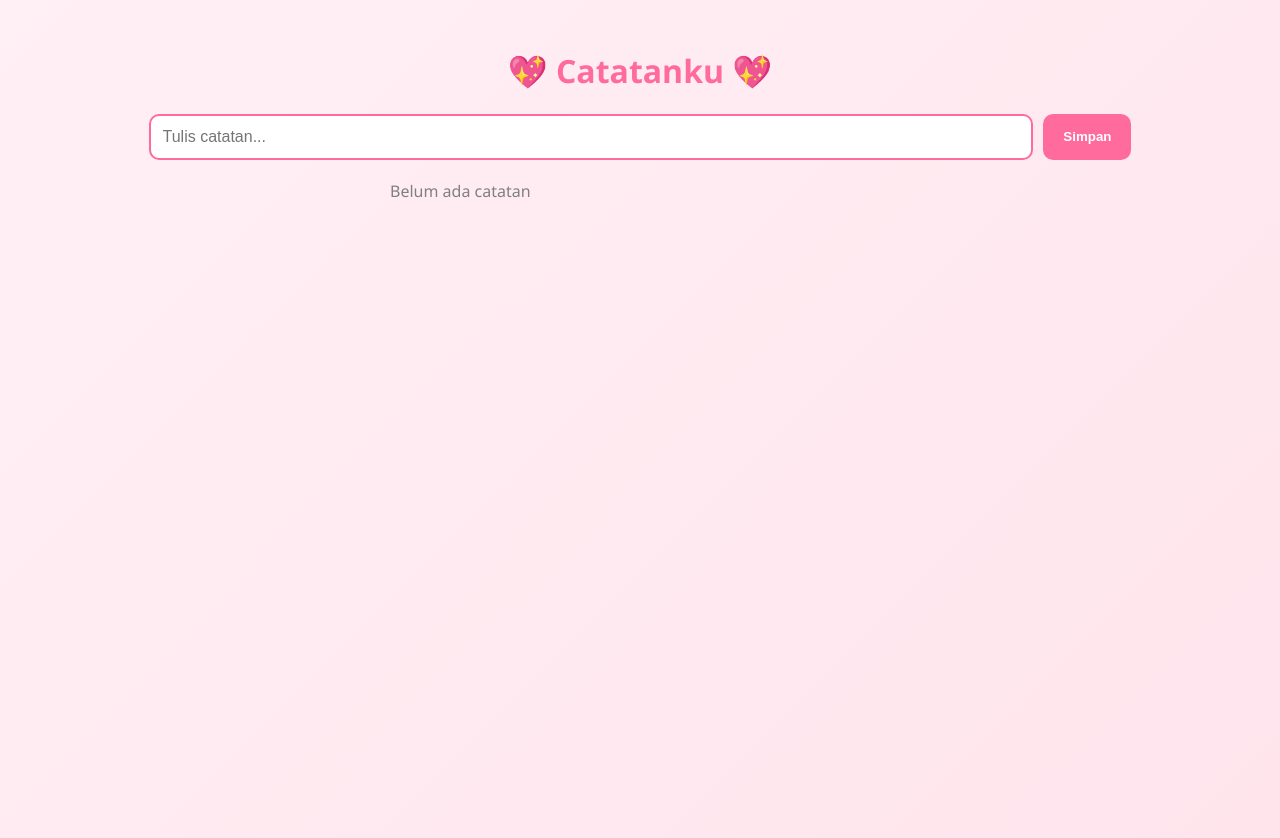
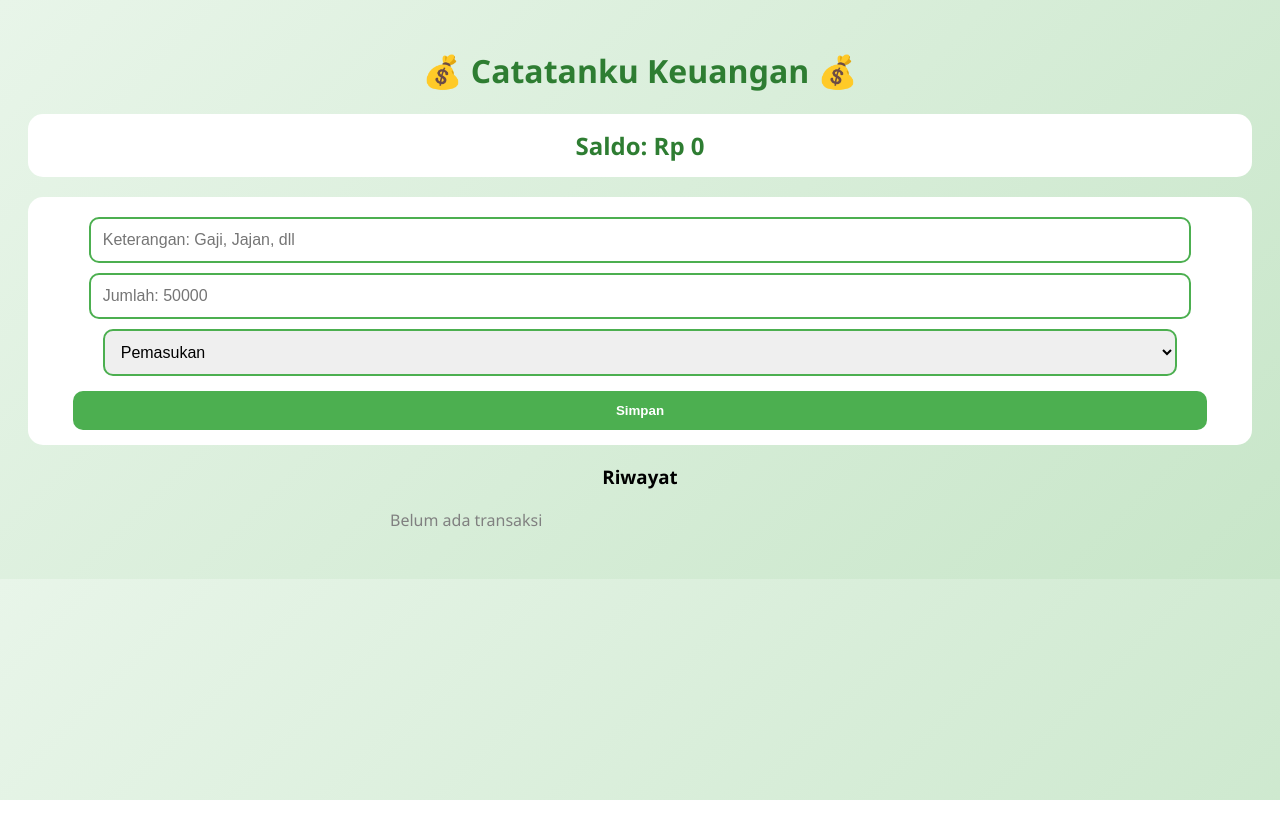
Before and after one commit to arifascore-bit/Catatanku, a plain HTML site: page index.html in a window 1280 px wide. After the commit the page ends 800 px from the top, so only its background shows below. Drawn offline with Linux system fonts and the light colour scheme.

Commit message:
Update index.html

```diff
--- a/index.html
+++ b/index.html
@@ -3,68 +3,78 @@
 <head>
   <meta charset="UTF-8">
   <meta name="viewport" content="width=device-width, initial-scale=1.0">
-  <title>Catatanku</title>
+  <title>Catatanku Keuangan</title>
   <link rel="manifest" href="manifest.json">
-  <meta name="theme-color" content="#FF6B9D">
+  <meta name="theme-color" content="#4CAF50">
   <style>
-    body { font-family: 'Segoe UI'; background: linear-gradient(135deg, #fff0f5, #ffe4ec); padding: 20px; text-align: center; min-height: 100vh; }
-    h1 { color: #FF6B9D; }
-    .box { display: flex; gap: 10px; justify-content: center; margin-bottom: 20px; }
-    input { padding: 12px; width: 70%; border-radius: 10px; border: 2px solid #FF6B9D; font-size: 16px; }
-    button { padding: 12px 20px; border-radius: 10px; border: none; background: #FF6B9D; color: white; cursor: pointer; font-weight: bold; }
-    #catatan { margin-top: 20px; text-align: left; max-width: 500px; margin: 20px auto; }
+    body { font-family: 'Segoe UI'; background: linear-gradient(135deg, #e8f5e9, #c8e6c9); padding: 20px; text-align: center; }
+    h1 { color: #2E7D32; }
+    .saldo { font-size: 24px; font-weight: bold; color: #2E7D32; background: white; padding: 15px; border-radius: 15px; margin-bottom: 20px; }
+    .box { background: white; padding: 15px; border-radius: 15px; margin-bottom: 15px; }
+    input, select { padding: 12px; width: 90%; border-radius: 10px; border: 2px solid #4CAF50; font-size: 16px; margin: 5px 0; }
+    button { padding: 12px 20px; border-radius: 10px; border: none; background: #4CAF50; color: white; cursor: pointer; font-weight: bold; width: 95%; margin-top: 10px; }
+    .pemasukan { color: green; } .pengeluaran { color: red; }
+    #riwayat { text-align: left; max-width: 500px; margin: 20px auto; }
     .item { background: white; padding: 12px; margin: 8px 0; border-radius: 10px; display: flex; justify-content: space-between; box-shadow: 0 2px 5px rgba(0,0,0,0.1); }
-    .hapus-btn { background: #ff4d6d; padding: 6px 12px; font-size: 14px; border: none; color: white; border-radius: 8px; }
   </style>
 </head>
 <body>
-  <h1>💖 Catatanku 💖</h1>
+  <h1>💰 Catatanku Keuangan 💰</h1>
+  <div class="saldo">Saldo: Rp <span id="totalSaldo">0</span></div>
+
   <div class="box">
-    <input type="text" id="inputCatatan" placeholder="Tulis catatan...">
-    <button onclick="tambahCatatan()">Simpan</button>
+    <input type="text" id="keterangan" placeholder="Keterangan: Gaji, Jajan, dll">
+    <input type="number" id="jumlah" placeholder="Jumlah: 50000">
+    <select id="jenis">
+      <option value="pemasukan">Pemasukan</option>
+      <option value="pengeluaran">Pengeluaran</option>
+    </select>
+    <button onclick="tambahData()">Simpan</button>
   </div>
-  <div id="catatan"></div>
+
+  <h3>Riwayat</h3>
+  <div id="riwayat"></div>
 
   <script>
     let db;
-    // Buka database
-    let request = indexedDB.open("CatatanDB", 1);
+    let request = indexedDB.open("KeuanganDB", 1);
     request.onupgradeneeded = e => {
       db = e.target.result;
-      db.createObjectStore("catatan", {keyPath: "id", autoIncrement: true});
+      db.createObjectStore("transaksi", {keyPath: "id", autoIncrement: true});
     };
-    request.onsuccess = e => { db = e.target.result; tampilkanCatatan(); }
+    request.onsuccess = e => { db = e.target.result; tampilkanData(); }
 
-    function tampilkanCatatan() {
-      let tx = db.transaction("catatan", "readonly");
-      let store = tx.objectStore("catatan");
+    function tampilkanData() {
+      let tx = db.transaction("transaksi", "readonly");
+      let store = tx.objectStore("transaksi");
       let req = store.getAll();
       req.onsuccess = () => {
         let data = req.result;
-        if(data.length === 0) {
-          document.getElementById('catatan').innerHTML = '<p style="color:gray;">Belum ada catatan</p>';
-          return;
-        }
-        document.getElementById('catatan').innerHTML = data.map(c =>
-          `<div class="item">${c.teks} <button class="hapus-btn" onclick="hapus(${c.id})">Hapus</button></div>`
-        ).join('');
+        let saldo = 0;
+        let html = '';
+        data.forEach(t => {
+          saldo += t.jenis === 'pemasukan' ? t.jumlah : -t.jumlah;
+          html += `<div class="item"><div>${t.keterangan} <br><small class="${t.jenis}">${t.jenis}</small></div><div class="${t.jenis}">Rp ${t.jumlah.toLocaleString()}</div></div>`;
+        });
+        document.getElementById('riwayat').innerHTML = html || '<p style="color:gray;">Belum ada transaksi</p>';
+        document.getElementById('totalSaldo').innerText = saldo.toLocaleString();
       }
     }
 
-    function tambahCatatan() {
-      let input = document.getElementById('inputCatatan');
-      if(input.value.trim() === '') return alert('Isi dulu catatannya! 💌');
-      let tx = db.transaction("catatan", "readwrite");
-      let store = tx.objectStore("catatan");
-      store.add({teks: input.value});
-      tx.oncomplete = () => { input.value = ''; tampilkanCatatan(); }
-    }
+    function tambahData() {
+      let ket = document.getElementById('keterangan').value;
+      let jum = parseInt(document.getElementById('jumlah').value);
+      let jen = document.getElementById('jenis').value;
+      if(ket === '' || !jum) return alert('Isi semua dulu!');
 
-    function hapus(id) {
-      let tx = db.transaction("catatan", "readwrite");
-      let store = tx.objectStore("catatan");
-      store.delete(id);
-      tx.oncomplete = () => tampilkanCatatan();
+      let tx = db.transaction("transaksi", "readwrite");
+      let store = tx.objectStore("transaksi");
+      store.add({keterangan: ket, jumlah: jum, jenis: jen});
+      tx.oncomplete = () => {
+        document.getElementById('keterangan').value = '';
+        document.getElementById('jumlah').value = '';
+        tampilkanData();
+      }
     }
 
     if('serviceWorker' in navigator) navigator.serviceWorker.register('./sw.js');
```
